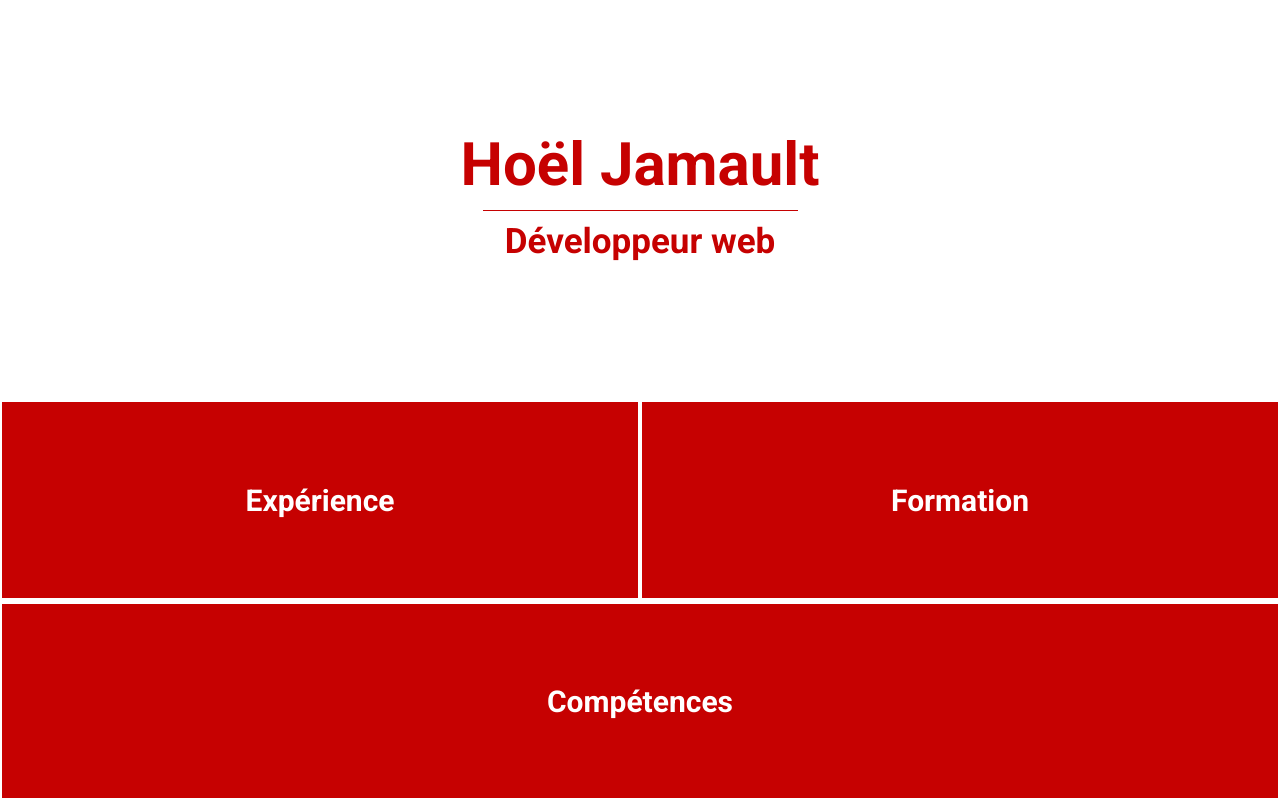
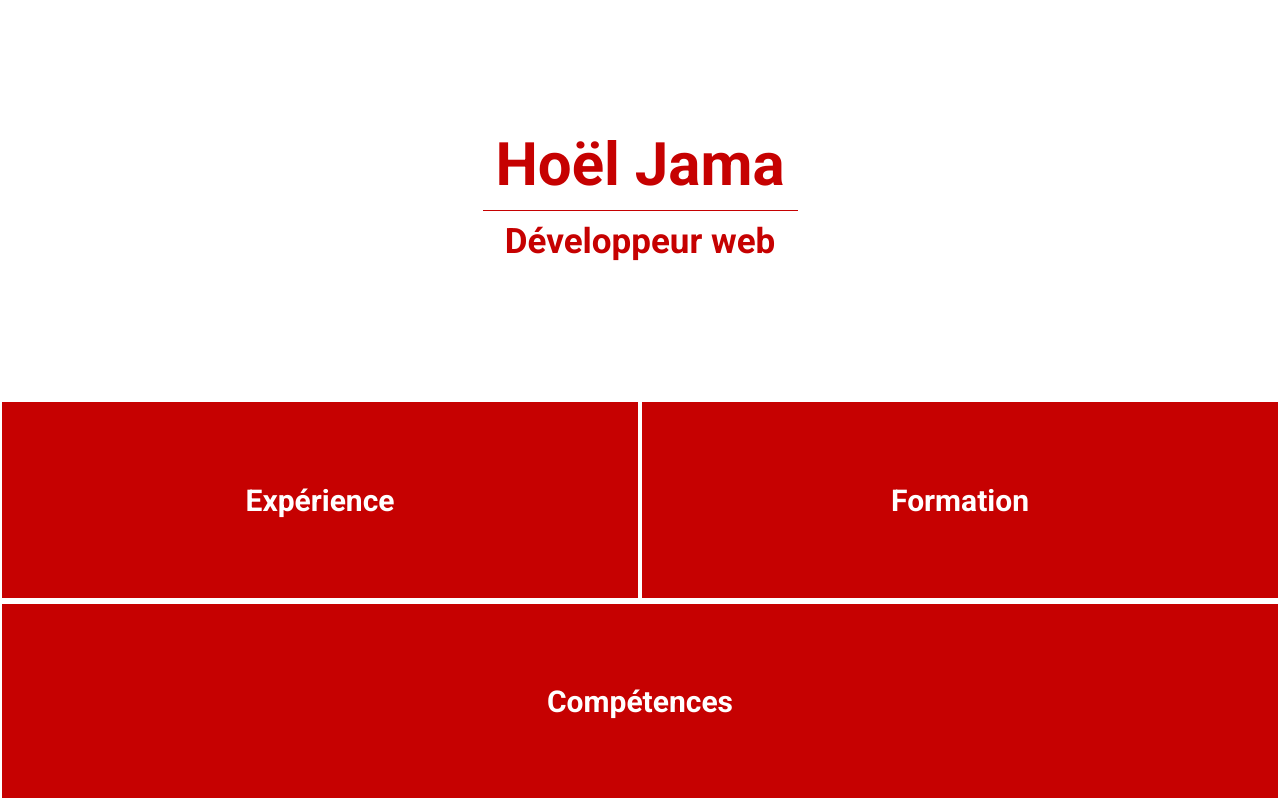
Before and after one commit to Etaidens/Etaidens.github.io, a plain HTML site: page index.html in a window 1280 px wide. Drawn offline with Linux system fonts and the light colour scheme.

Commit message:
Update index.html

```diff
--- a/index.html
+++ b/index.html
@@ -11,7 +11,7 @@
 <body class="accueil">
     <div class="wrapper">
         <header class="headeraccueil">
-            <h1 class="headertext">Hoël Jamault</h1>
+            <h1 class="headertext">Hoël Jama</h1>
             <h2 class="headertext2">Développeur web</h2>
         </header>
         <div class="button1 button">
```
